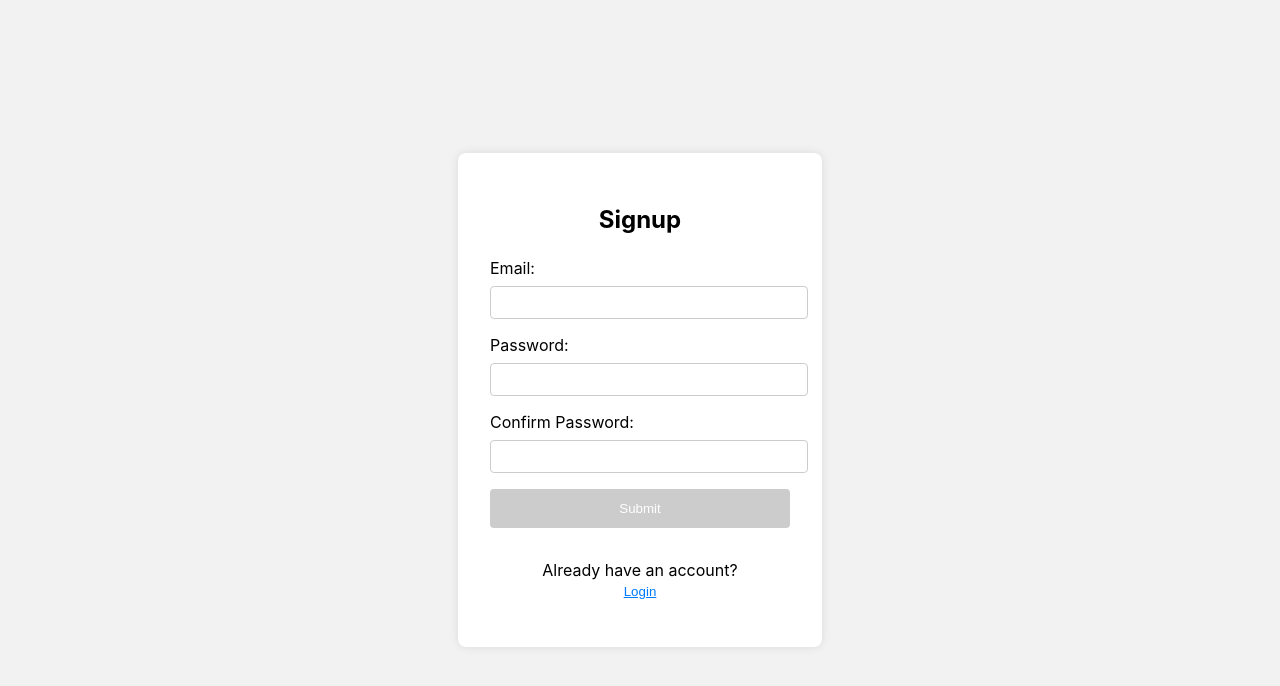
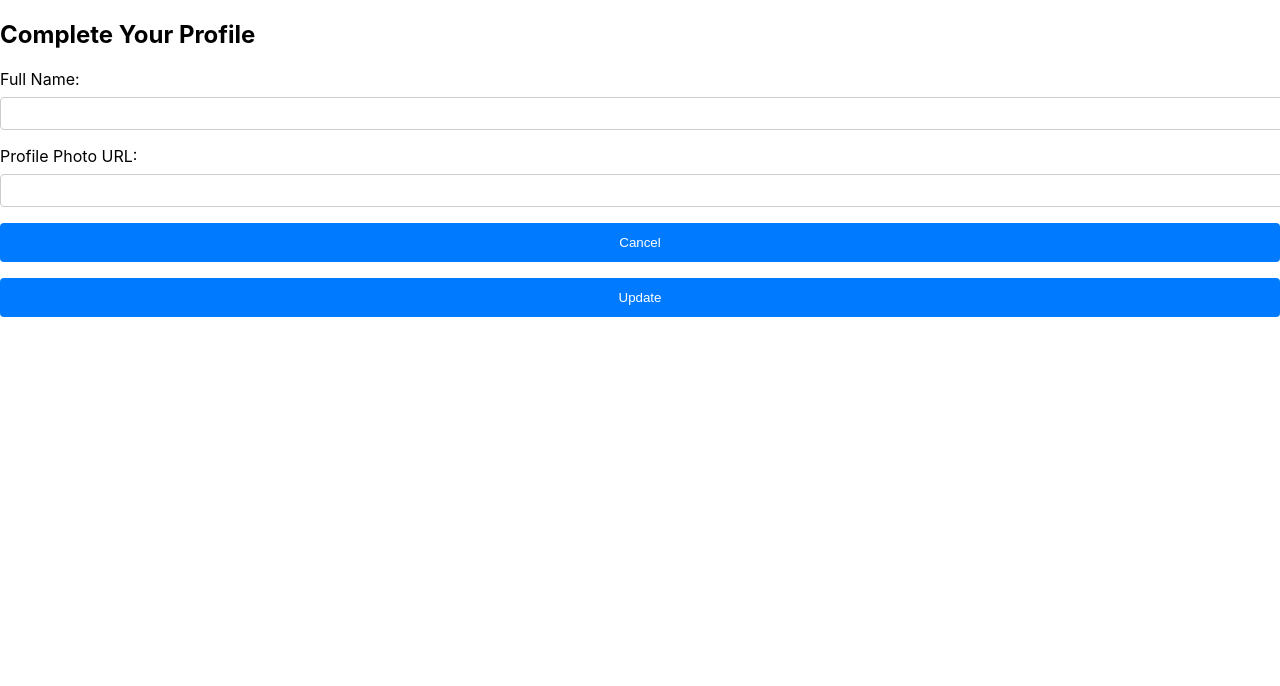
Before and after one commit to ShrutM07/ExpenseTracker, a React (Create React App) app: page /complete-profile in a window 1280 px wide. Shown: the top 686 px of the page. Built offline with nearby package versions, Linux system fonts and the light colour scheme.

Commit message:
complete profile

```diff
--- a/src/App.js
+++ b/src/App.js
@@ -4,6 +4,7 @@ import { BrowserRouter as Router, Route, Switch } from 'react-router-dom';
 import Signup from './components/sign up/Signup';
 import Login from './components/sign up/Login';
 import Welcome from './components/sign up/Welcome';
+import ProfileCompletion from './components/sign up/ProfileCompletion';
 
 function App() {
   return (
@@ -12,6 +13,7 @@ function App() {
             <Route path="/signup" component={Signup} />
             <Route path="/login" component={Login} />
             <Route path="/welcome" component={Welcome} />
+            <Route path="/complete-profile" component={ProfileCompletion} />
             <Route path="/" component={Signup} />
         </Switch>
     </Router>
--- /dev/null
+++ b/src/components/sign up/ProfileCompletion.js
@@ -0,0 +1,88 @@
+import React, { useState, useEffect } from 'react';
+
+const ProfileCompletion = () => {
+    const [fullName, setFullName] = useState('');
+    const [photoUrl, setPhotoUrl] = useState('');
+    const [currentUser, setCurrentUser] = useState(null); // State to hold current user data
+
+    useEffect(() => {
+        // Retrieve current user from localStorage on component mount
+        const storedUser = JSON.parse(localStorage.getItem('currentUser'));
+        setCurrentUser(storedUser);
+    }, []);
+
+    const handleUpdate = async () => {
+        try {
+            if (!currentUser || !currentUser.idToken) {
+                console.error('No user logged in or invalid token.');
+                return;
+            }
+
+            const { idToken } = currentUser;
+
+            const updateProfileUrl = `https://identitytoolkit.googleapis.com/v1/accounts:update?key=AIzaSyDiAUHJpFYnvmGAFZidGl8jkts7fj57xiI`;
+
+            const response = await fetch(updateProfileUrl, {
+                method: 'POST',
+                headers: {
+                    'Content-Type': 'application/json',
+                },
+                body: JSON.stringify({
+                    idToken,
+                    displayName: fullName,
+                    photoUrl,
+                    returnSecureToken: true,
+                }),
+            });
+
+            if (!response.ok) {
+                const errorData = await response.json();
+                console.error('Failed to update profile:', errorData.error.message);
+                return;
+            }
+
+            console.log('User profile updated successfully.');
+        } catch (error) {
+            console.error('Error updating profile:', error.message);
+        }
+    };
+
+    const handleCancel = () => {
+        // Handle cancel action (e.g., navigate back or close modal)
+        console.log('Cancel clicked');
+    };
+
+    if (!currentUser)
+
+    return (
+        <div className="profile-completion-container">
+            <h2>Complete Your Profile</h2>
+            <form>
+                <div className="form-group">
+                    <label>Full Name:</label>
+                    <input
+                        type="text"
+                        value={fullName}
+                        onChange={(e) => setFullName(e.target.value)}
+                        required
+                    />
+                </div>
+                <div className="form-group">
+                    <label>Profile Photo URL:</label>
+                    <input
+                        type="text"
+                        value={photoUrl}
+                        onChange={(e) => setPhotoUrl(e.target.value)}
+                        required
+                    />
+                </div>
+                <div className="button-group">
+                    <button type="button" onClick={handleCancel}>Cancel</button>
+                    <button type="button" onClick={handleUpdate}>Update</button>
+                </div>
+            </form>
+        </div>
+    );
+};
+
+export default ProfileCompletion;
--- a/src/components/sign up/Welcome.js
+++ b/src/components/sign up/Welcome.js
@@ -1,10 +1,18 @@
 import React from 'react';
+import { useHistory } from 'react-router-dom';
 
 const Welcome = () => {
+    const history = useHistory();
+
+    const handleCompleteProfile = () => {
+        // Redirect to profile completion page
+        history.push('/complete-profile');
+    };
+
     return (
         <div className="welcome-container">
             <h2>Welcome to Expense Tracker</h2>
-            {/* Add additional content as needed */}
+            <p>Your profile is incomplete. <span onClick={handleCompleteProfile} style={{ cursor: 'pointer', color: 'blue' }}>Complete now</span>.</p>
         </div>
     );
 };
```
